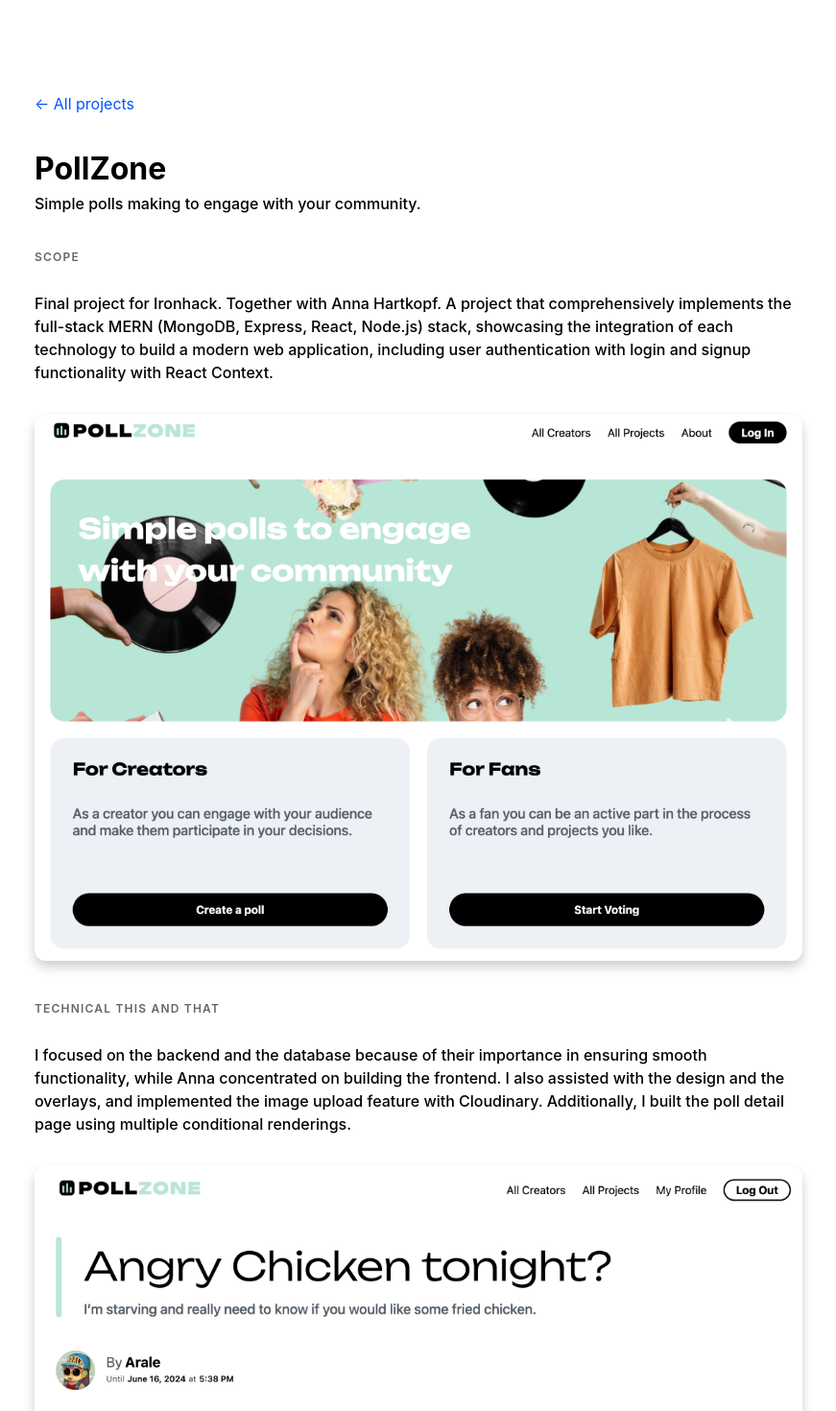
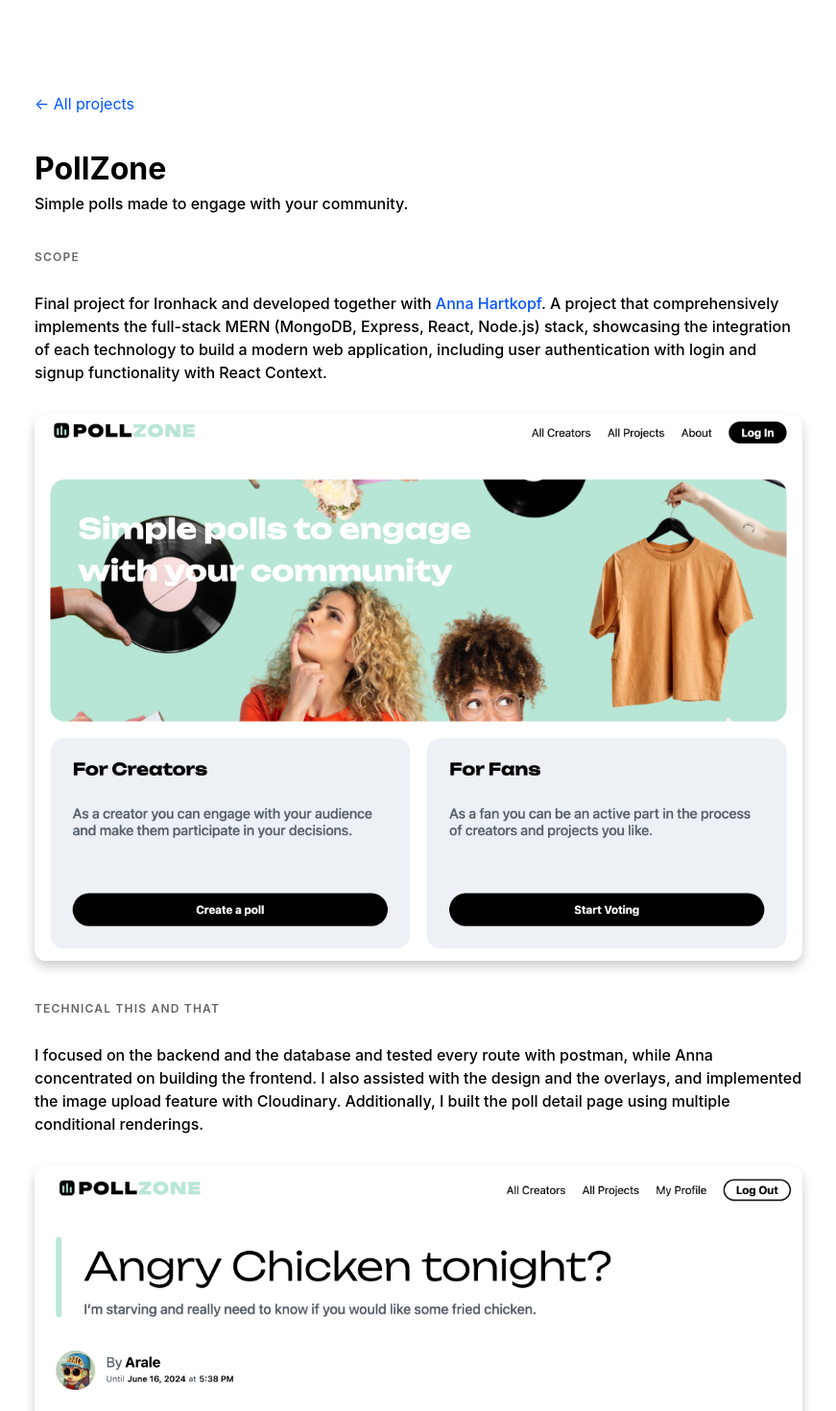
Before and after one commit to justArale/portfolio, a React (Vite) app: page /pollZone in a window 1280 px wide. Shown: the top 1470 px of the page at 96% size, without its empty margins (204-1075 px from the left). Built offline with nearby package versions, Linux system fonts and the light colour scheme.

Commit message:
try to fix loading issue and updated some text

```diff
--- a/src/components/Projects.css
+++ b/src/components/Projects.css
@@ -27,6 +27,7 @@
 .skeleton::after {
   content: "";
   display: block;
+  height: 100%;
   top: 0;
   left: 0;
   right: 0;
@@ -37,7 +38,7 @@
     rgba(255, 255, 255, 0.8) 50%,
     rgba(255, 255, 255, 0) 100%
   );
-  animation: loading 1.5s infinite;
+  animation: loading 1.5s infinite; /* Animation hier definiert */
 }
 
 .skeleton-text {
--- a/src/pages/HomePage.jsx
+++ b/src/pages/HomePage.jsx
@@ -23,7 +23,7 @@ function HomePage() {
                 <h1 className="bodyLarge">PollZone</h1>
               </div>
               <p className="body pollzone">
-                Simple polls making to engage with your community.
+                Simple polls made to engage with your community.
               </p>
             </div>
           </Link>
--- a/src/pages/PollZonePage.jsx
+++ b/src/pages/PollZonePage.jsx
@@ -5,13 +5,17 @@ import PollZoneHomepage from "../assets/screenshots/PollZone-Homepage.png";
 import PollZoneVote from "../assets/screenshots/PollZone-Vote.png";
 
 function PollZonePage() {
-  const [isImageLoaded, setIsImageLoaded] = useState(true);
-  const [isTextLoaded, setIsTextLoaded] = useState(true);
+  const [isHomepageImageLoaded, setIsHomepageImageLoaded] = useState(false);
+  const [isVoteImageLoaded, setIsVoteImageLoaded] = useState(false);
+  const [isTextLoaded, setIsTextLoaded] = useState(false);
 
-  useEffect(() => {
-    setIsImageLoaded(false);
-    setIsTextLoaded(false);
-  }, [isImageLoaded, isTextLoaded]);
+  // const handleHomepageImageLoaded = () => {
+  //   setIsHomepageImageLoaded(true);
+  // };
+
+  // const handleVoteImageLoaded = () => {
+  //   setIsVoteImageLoaded(true);
+  // };
 
   return (
     <div className="projectDetail">
@@ -28,7 +32,7 @@ function PollZonePage() {
           </>
         ) : (
           <p className="body">
-            Simple polls making to engage with your community.
+            Simple polls made to engage with your community.
           </p>
         )}
       </div>
@@ -43,20 +47,31 @@ function PollZonePage() {
           </>
         ) : (
           <p className="body">
-            Final project for Ironhack. Together with Anna Hartkopf. A project
-            that comprehensively implements the full-stack MERN (MongoDB,
-            Express, React, Node.js) stack, showcasing the integration of each
-            technology to build a modern web application, including user
+            Final project for Ironhack and developed together with{" "}
+            <a
+              target="_blank"
+              href="https://www.linkedin.com/in/anna-hartkopf/"
+              className="bodyLink"
+            >
+              Anna Hartkopf
+            </a>
+            . A project that comprehensively implements the full-stack MERN
+            (MongoDB, Express, React, Node.js) stack, showcasing the integration
+            of each technology to build a modern web application, including user
             authentication with login and signup functionality with React
             Context.
           </p>
         )}
       </div>
       <div className="imageWrapper">
-        {isImageLoaded ? (
+        {isHomepageImageLoaded ? (
           <div className="skeleton"></div>
         ) : (
-          <img src={PollZoneHomepage} alt="PollZoneHomepage" />
+          <img
+            src={PollZoneHomepage}
+            alt="PollZoneHomepage"
+            // onLoad={handleHomepageImageLoaded}
+          />
         )}
       </div>
       <div className="homepageContent">
@@ -70,20 +85,23 @@ function PollZonePage() {
           </>
         ) : (
           <p className="body">
-            I focused on the backend and the database because of their
-            importance in ensuring smooth functionality, while Anna concentrated
-            on building the frontend. I also assisted with the design and the
-            overlays, and implemented the image upload feature with Cloudinary.
-            Additionally, I built the poll detail page using multiple
-            conditional renderings.
+            I focused on the backend and the database and tested every route
+            with postman, while Anna concentrated on building the frontend. I
+            also assisted with the design and the overlays, and implemented the
+            image upload feature with Cloudinary. Additionally, I built the poll
+            detail page using multiple conditional renderings.
           </p>
         )}
       </div>
       <div className="imageWrapper">
-        {isImageLoaded ? (
+        {isVoteImageLoaded ? (
           <div className="skeleton"></div>
         ) : (
-          <img src={PollZoneVote} alt="PollZoneVote" />
+          <img
+            src={PollZoneVote}
+            alt="PollZoneVote"
+            // onLoad={handleVoteImageLoaded}
+          />
         )}
       </div>
       <div className="homepageContent">
--- a/src/pages/SpotifyProjectPage.jsx
+++ b/src/pages/SpotifyProjectPage.jsx
@@ -43,7 +43,7 @@ function SpotifyProjectPage() {
           </>
         ) : (
           <p className="body">
-            3rd project during Ironhack. Together with{" "}
+            3rd project during Ironhack and developed together with{" "}
             <a
               target="_blank"
               href="https://www.linkedin.com/in/anna-hartkopf/"
```
